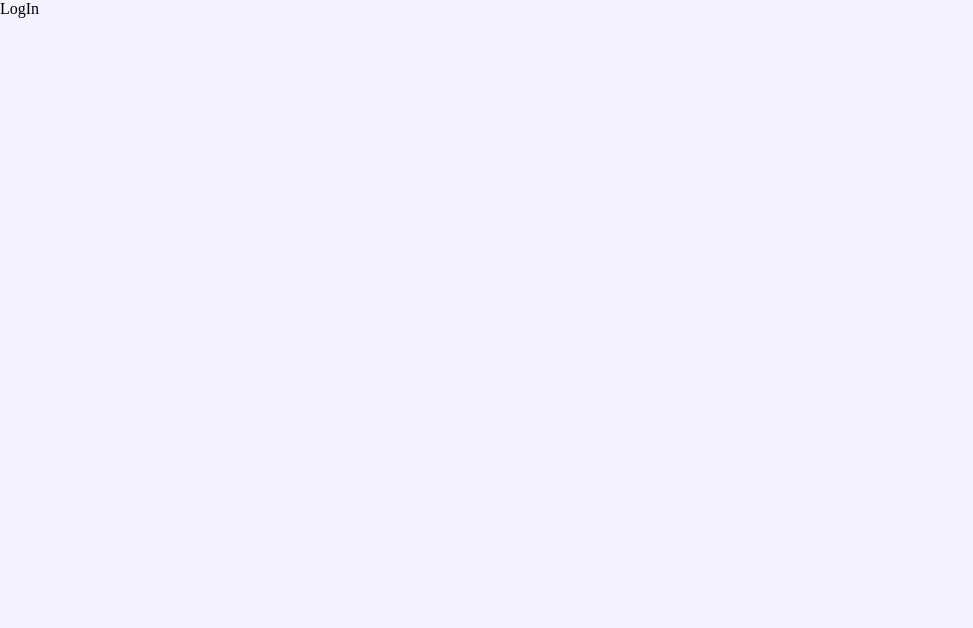
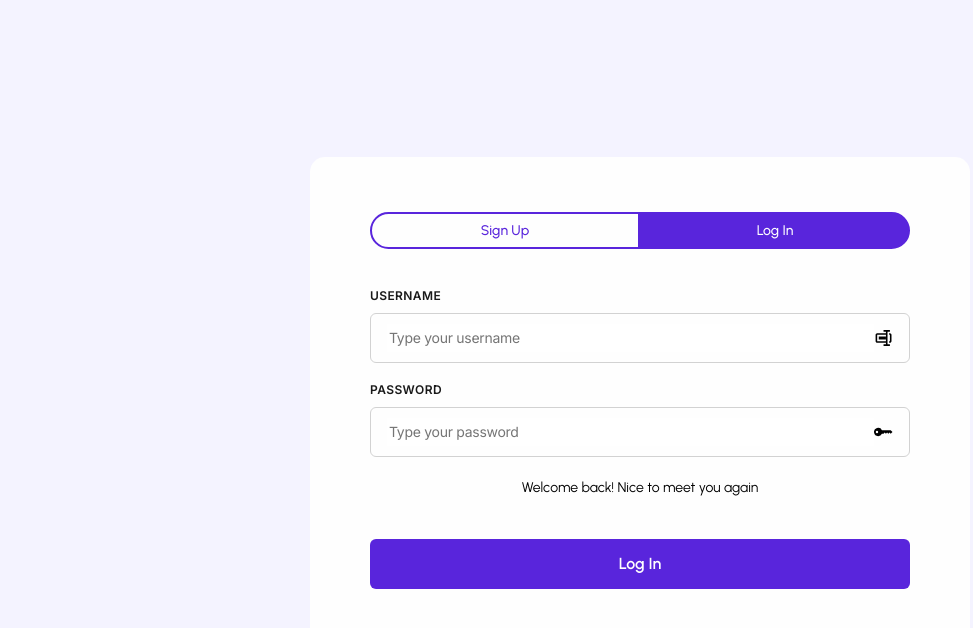
Before and after one commit to nafisazizir/seanema-frontend, a React (Create React App) app: page /login in a window 1280 px wide. Shown: the top 628 px of the page, without its empty margins (0-973 px from the left). Built offline with nearby package versions, Linux system fonts and the light colour scheme.

Commit message:
feat: add functionality of login

```diff
--- a/package.json
+++ b/package.json
@@ -11,6 +11,8 @@
     "@types/react": "^18.2.14",
     "@types/react-dom": "^18.2.6",
     "axios": "^1.4.0",
+    "jsonwebtoken": "^9.0.0",
+    "jwt-decode": "^3.1.2",
     "react": "^18.2.0",
     "react-dom": "^18.2.0",
     "react-icons": "^4.10.1",
@@ -42,5 +44,8 @@
       "last 1 firefox version",
       "last 1 safari version"
     ]
+  },
+  "devDependencies": {
+    "@types/jsonwebtoken": "^9.0.2"
   }
 }
--- a/src/App.tsx
+++ b/src/App.tsx
@@ -1,8 +1,8 @@
 import React, { useState } from "react";
 import { BrowserRouter as Router, Routes, Route } from "react-router-dom";
 import Home from "./pages/Home";
-import SignUp from "./pages/SignUp";
-import LogIn from "./pages/LogIn";
+import SignUp from "./pages/Auth/SignUp";
+import LogIn from "./pages/Auth/LogIn";
 
 function App() {
   const [color, changeColor] = useState("var(--color-primary-10)");
--- a/src/index.css
+++ b/src/index.css
@@ -21,6 +21,10 @@
 
 body {
   margin: 0px;
+}
+
+a {
+  text-decoration: none;
 }
 
 .button-medium-text {
--- a/src/pages/SignUpStyle.css
+++ b/src/pages/Auth/AuthStyle.css
@@ -1,11 +1,11 @@
-.signup-page {
+.auth-page {
   display: flex;
   justify-content: center;
   align-items: center;
-  height: 100vh;
+  min-height: 100vh;
 }
 
-.signup-container {
+.auth-container {
   background: var(--color-white-100);
   border-radius: 15px;
   padding: 55px 60px;
@@ -24,11 +24,25 @@
   width: 100%;
 }
 
+.signup-button-inactive {
+  padding: 8px;
+  background-color: var(--color-white-100);
+  border-radius: 20px 0px 0px 20px;
+  color: var(--color-primary-100);
+  border: 2px solid var(--color-primary-100);
+}
+
 .signup-button-active {
   padding: 8px;
   background-color: var(--color-primary-100);
   border-radius: 20px 0px 0px 20px;
   border: 2px solid var(--color-primary-100);
+}
+
+.signup-button-inactive:hover {
+  background-color: var(--color-primary-10);
+  border: 2px solid var(--color-primary-100);
+  cursor: pointer;
 }
 
 .signup-button-active:hover {
@@ -41,6 +55,17 @@
   border-radius: 0px 20px 20px 0px;
   color: var(--color-primary-100);
   border: 2px solid var(--color-primary-100);
+}
+
+.login-button-active {
+  padding: 8px;
+  background-color: var(--color-primary-100);
+  border-radius: 0px 20px 20px 0px;
+  border: 2px solid var(--color-primary-100);
+}
+
+.login-button-active:hover {
+  cursor: pointer;
 }
 
 .login-button-inactive:hover {
@@ -61,37 +86,14 @@
   text-align: center;
 }
 
-.button-signup {
+.button-auth {
   width: 100%;
 }
 
-.message-signup {
+.message-auth {
   display: flex;
   flex-direction: row;
   justify-content: center;
   align-items: center;
   gap: 4px;
 }
-
-@media (max-width: 768px) {
-  .signup-page {
-    padding: 0px 60px;
-  }
-}
-
-@media (max-width: 640px) {
-  .signup-page {
-    padding: 0px 30px;
-  }
-}
-
-@media (max-width: 480px) {
-  .signup-page {
-    padding: 0px 16px;
-  }
-
-  .signup-container {
-    padding: 35px 40px;
-    gap: 35px;
-  }
-}
--- a/src/pages/SignUp.tsx
+++ b/src/pages/Auth/LogIn.tsx
@@ -1,23 +1,20 @@
 import React, { ChangeEvent, useState } from "react";
-import { useNavigate } from "react-router-dom";
-import "./SignUpStyle.css";
-import Label from "../components/Label/Label";
-import { BsPersonFill, BsKeyFill } from "react-icons/bs";
-import { GoNumber } from "react-icons/go";
+import { useNavigate, Link } from "react-router-dom";
+import "./AuthStyle.css";
+import Label from "../../components/Label/Label";
+import { BsKeyFill } from "react-icons/bs";
 import { BiRename } from "react-icons/bi";
 import { CgDanger } from "react-icons/cg";
-import ButtonMedium from "../components/Button/ButtonMedium";
-import UserDataService from "../services/user";
+import ButtonMedium from "../../components/Button/ButtonMedium";
+import UserDataService from "../../services/user";
 import { AxiosError } from "axios";
 
-const SignUp = () => {
+const LogIn = () => {
   const history = useNavigate();
   const [username, setUsername] = useState("");
-  const [fullName, setFullName] = useState("");
   const [password, setPassword] = useState("");
-  const [age, setAge] = useState("");
   const [message, setMessage] = useState(
-    "By signing up, you agree to our Terms of Service and Privacy Policy."
+    "Welcome back! Nice to meet you again"
   );
   const [isWarning, setIsWarning] = useState(false);
 
@@ -25,34 +22,24 @@ const SignUp = () => {
     const newUsername = event.target.value;
     setUsername(newUsername);
   };
-  const handleFullNameChange = (event: ChangeEvent<HTMLInputElement>) => {
-    const newFullName = event.target.value;
-    setFullName(newFullName);
-  };
   const handlePasswordChange = (event: ChangeEvent<HTMLInputElement>) => {
     const newPassword = event.target.value;
     setPassword(newPassword);
   };
-  const handleAgeChange = (event: ChangeEvent<HTMLInputElement>) => {
-    const newAge = event.target.value;
-    setAge(newAge);
-  };
 
   const handleClick = async (event: React.MouseEvent<HTMLDivElement>) => {
-    if (username === "" || fullName === "" || password === "" || age === "") {
+    if (username === "" || password === "") {
       setMessage("Please fill all the fields!");
       setIsWarning(true);
       return;
     }
 
     try {
-      const response = await UserDataService.register({
+      const response = await UserDataService.login({
         username,
         password,
-        name: fullName,
-        age: parseInt(age),
       });
-      history("/login");
+      history("/");
     } catch (error) {
       if (error instanceof AxiosError && error.response?.data?.message) {
         setMessage(error.response.data.message);
@@ -64,11 +51,17 @@ const SignUp = () => {
   };
 
   return (
-    <div className="signup-page">
-      <div className="signup-container">
+    <div className="auth-page">
+      <div className="auth-container">
         <div className="signup-login-button">
-          <div className="signup-button-active button-small-text">Sign Up</div>
-          <div className="login-button-inactive button-small-text">Log In</div>
+          <Link to={"/signup"}>
+            <div className="signup-button-inactive button-small-text">
+              Sign Up
+            </div>
+          </Link>
+          <Link to={"/login"}>
+            <div className="login-button-active button-small-text">Log In</div>
+          </Link>
         </div>
         <div className="labels">
           <Label
@@ -79,31 +72,17 @@ const SignUp = () => {
             onChange={handleUsernameChange}
           />
           <Label
-            labelText="FULL NAME"
-            placeholderText="Type your full name"
-            icon={<BsPersonFill size={20} />}
-            value={fullName}
-            onChange={handleFullNameChange}
-          />
-          <Label
             labelText="PASSWORD"
             placeholderText="Type your password"
             icon={<BsKeyFill size={20} />}
             value={password}
             onChange={handlePasswordChange}
           />
-          <Label
-            labelText="AGE"
-            placeholderText="Type your age"
-            icon={<GoNumber size={20} />}
-            value={age}
-            onChange={handleAgeChange}
-          />
           <div
             className={
               isWarning
-                ? "paragraph-small color-danger message-signup"
-                : "paragraph-small message-signup"
+                ? "paragraph-small color-danger message-auth"
+                : "paragraph-small message-auth"
             }
           >
             {isWarning && <CgDanger />}
@@ -111,12 +90,12 @@ const SignUp = () => {
           </div>
         </div>
 
-        <div className="button-signup">
-          <ButtonMedium buttonText="Sign Up" onClick={handleClick} />
+        <div className="button-auth">
+          <ButtonMedium buttonText="Log In" onClick={handleClick} />
         </div>
       </div>
     </div>
   );
 };
 
-export default SignUp;
+export default LogIn;
--- /dev/null
+++ b/src/pages/Auth/SignUp.tsx
@@ -0,0 +1,130 @@
+import React, { ChangeEvent, useState } from "react";
+import { useNavigate, Link } from "react-router-dom";
+import "./AuthStyle.css";
+import Label from "../../components/Label/Label";
+import { BsPersonFill, BsKeyFill } from "react-icons/bs";
+import { GoNumber } from "react-icons/go";
+import { BiRename } from "react-icons/bi";
+import { CgDanger } from "react-icons/cg";
+import ButtonMedium from "../../components/Button/ButtonMedium";
+import UserDataService from "../../services/user";
+import { AxiosError } from "axios";
+
+const SignUp = () => {
+  const history = useNavigate();
+  const [username, setUsername] = useState("");
+  const [fullName, setFullName] = useState("");
+  const [password, setPassword] = useState("");
+  const [age, setAge] = useState("");
+  const [message, setMessage] = useState(
+    "By signing up, you agree to our Terms of Service and Privacy Policy."
+  );
+  const [isWarning, setIsWarning] = useState(false);
+
+  const handleUsernameChange = (event: ChangeEvent<HTMLInputElement>) => {
+    const newUsername = event.target.value;
+    setUsername(newUsername);
+  };
+  const handleFullNameChange = (event: ChangeEvent<HTMLInputElement>) => {
+    const newFullName = event.target.value;
+    setFullName(newFullName);
+  };
+  const handlePasswordChange = (event: ChangeEvent<HTMLInputElement>) => {
+    const newPassword = event.target.value;
+    setPassword(newPassword);
+  };
+  const handleAgeChange = (event: ChangeEvent<HTMLInputElement>) => {
+    const newAge = event.target.value;
+    setAge(newAge);
+  };
+
+  const handleClick = async (event: React.MouseEvent<HTMLDivElement>) => {
+    if (username === "" || fullName === "" || password === "" || age === "") {
+      setMessage("Please fill all the fields!");
+      setIsWarning(true);
+      return;
+    }
+
+    try {
+      const response = await UserDataService.register({
+        username,
+        password,
+        name: fullName,
+        age: parseInt(age),
+      });
+      history("/login");
+    } catch (error) {
+      if (error instanceof AxiosError && error.response?.data?.message) {
+        setMessage(error.response.data.message);
+        setIsWarning(true);
+      } else {
+        console.log("An unknown error occurred.");
+      }
+    }
+  };
+
+  return (
+    <div className="auth-page">
+      <div className="auth-container">
+        <div className="signup-login-button">
+          <Link to={"/signup"}>
+            <div className="signup-button-active button-small-text">
+              Sign Up
+            </div>
+          </Link>
+          <Link to={"/login"}>
+            <div className="login-button-inactive button-small-text">
+              Log In
+            </div>
+          </Link>
+        </div>
+        <div className="labels">
+          <Label
+            labelText="USERNAME"
+            placeholderText="Type your username"
+            icon={<BiRename size={20} />}
+            value={username}
+            onChange={handleUsernameChange}
+          />
+          <Label
+            labelText="FULL NAME"
+            placeholderText="Type your full name"
+            icon={<BsPersonFill size={20} />}
+            value={fullName}
+            onChange={handleFullNameChange}
+          />
+          <Label
+            labelText="PASSWORD"
+            placeholderText="Type your password"
+            icon={<BsKeyFill size={20} />}
+            value={password}
+            onChange={handlePasswordChange}
+          />
+          <Label
+            labelText="AGE"
+            placeholderText="Type your age"
+            icon={<GoNumber size={20} />}
+            value={age}
+            onChange={handleAgeChange}
+          />
+          <div
+            className={
+              isWarning
+                ? "paragraph-small color-danger message-auth"
+                : "paragraph-small message-auth"
+            }
+          >
+            {isWarning && <CgDanger />}
+            {message}
+          </div>
+        </div>
+
+        <div className="button-auth">
+          <ButtonMedium buttonText="Sign Up" onClick={handleClick} />
+        </div>
+      </div>
+    </div>
+  );
+};
+
+export default SignUp;
--- a/src/pages/LogIn.tsx
+++ /dev/null
@@ -1,9 +0,0 @@
-import React from 'react'
-
-const LogIn = () => {
-  return (
-    <div>LogIn</div>
-  )
-}
-
-export default LogIn
```
Also changed, not shown: src/hooks/useAuth.tsx (added, +41 -0 lines), src/services/user.tsx (+16 -0 lines), 1 other file (tests, documents, lock files or other folders).
